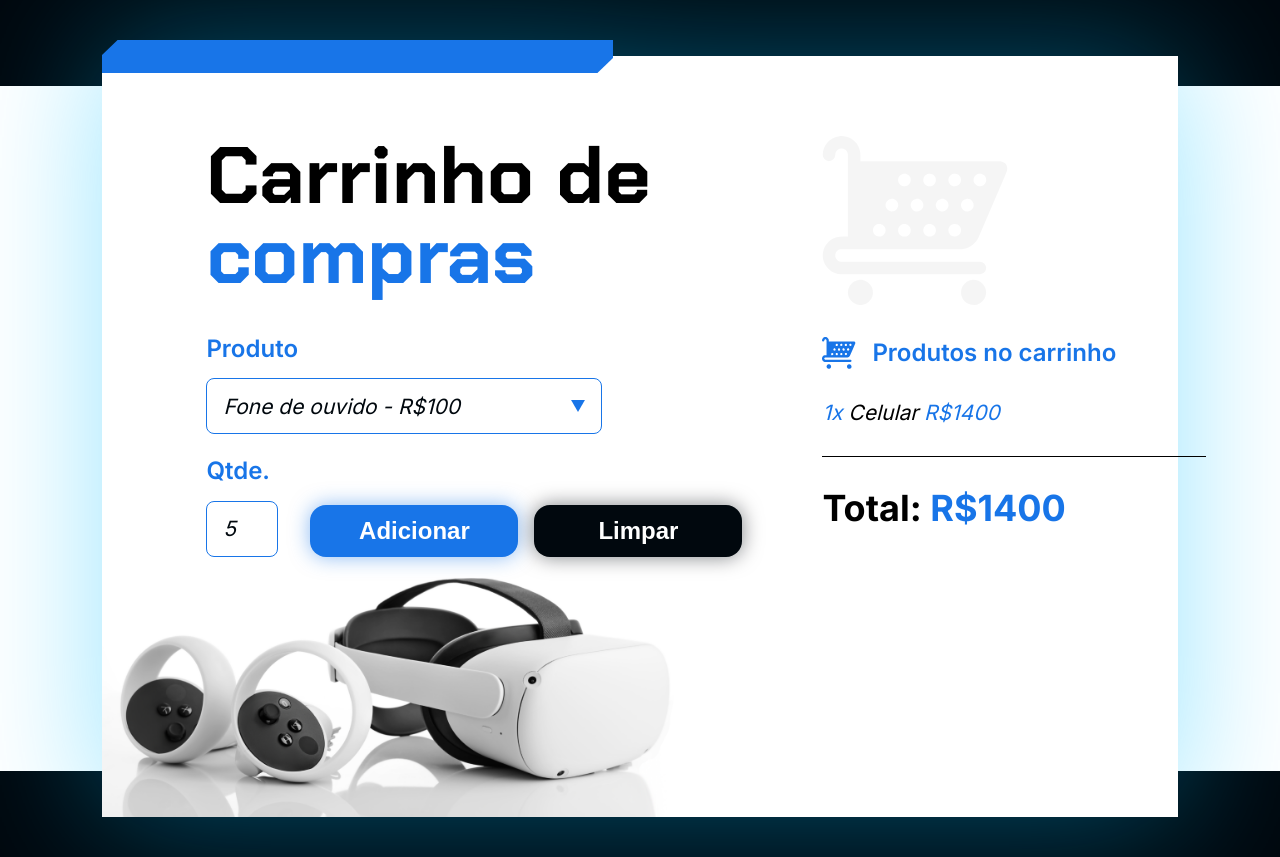
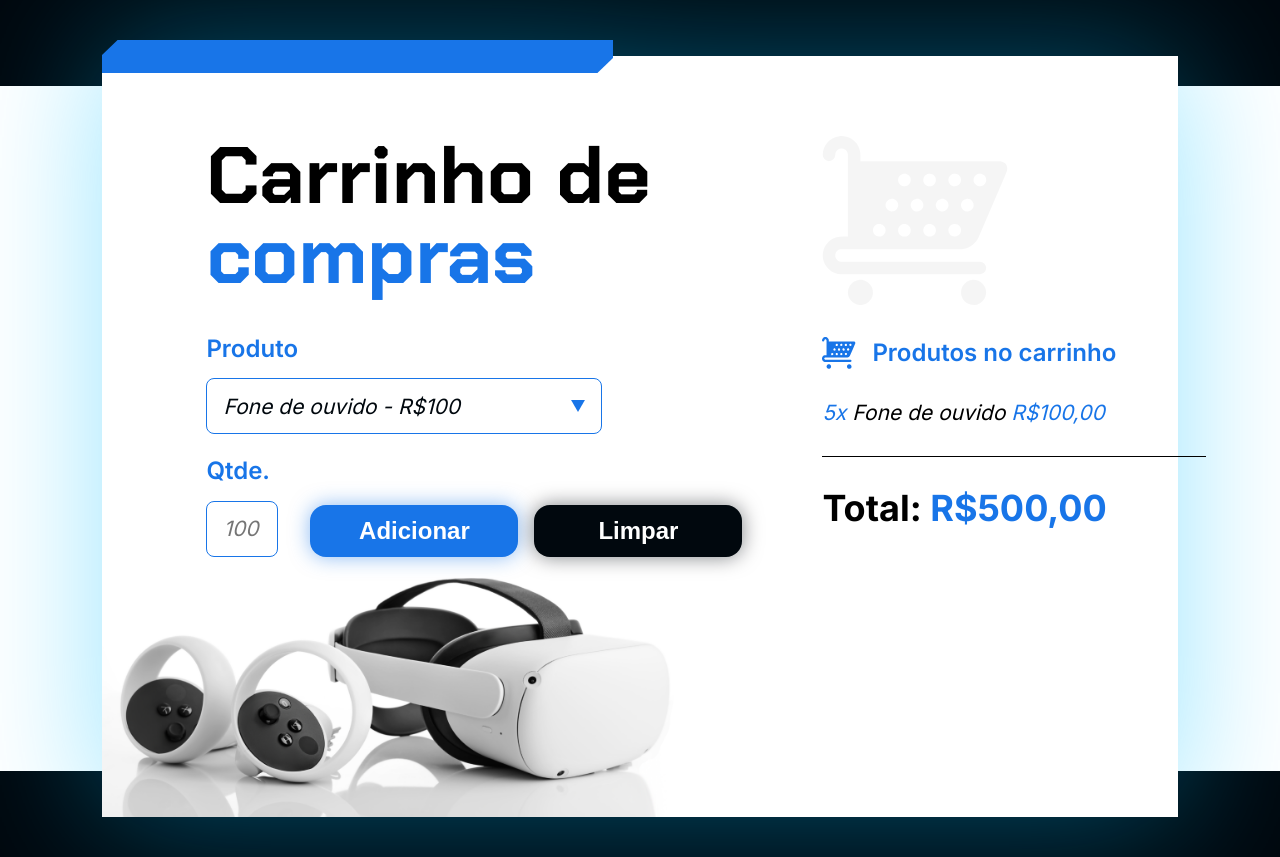
Before and after one commit to pauloprediger/Praticando-Logica-de-Progamacao, a website: page carrinho-compras/index.html in a window 1280 px wide. Both pictures are taken after typing "5" into the empty fields and a click on the button "Adicionar". Drawn offline with Linux system fonts and the light colour scheme.

Commit message:
Carrinho de compras atualizado

```diff
--- a/carrinho-compras/index.html
+++ b/carrinho-compras/index.html
@@ -57,14 +57,14 @@
 
       <section class="carrinho__produtos" id="lista-produtos">
         <section class="carrinho__produtos__produto">
-          <span class="texto-azul">1x</span> Celular <span class="texto-azul">R$1400</span>
         </section>
       </section>
 
       <div class="divisoria"></div>
 
       <p class="carrinho__total">
-        Total: <span class="texto-azul" id="valor-total">R$1400</span>
+        Total: <span class="texto-azul" id="valor-total">R$
+        </span>
       </p>
     </section>
   </main>
--- a/carrinho-compras/js/app.js
+++ b/carrinho-compras/js/app.js
@@ -0,0 +1,91 @@
+// Array para armazenar os produtos adicionados
+let produtos = [];
+
+function adicionar() {
+  // Pegando os elementos necessários
+  const produtoSelect = document.getElementById('produto');
+  const quantidadeInput = document.getElementById('quantidade');
+
+  // Pegando os valores dos elementos
+  const produtoSelecionado = produtoSelect.value;
+  const quantidade = parseInt(quantidadeInput.value, 10);
+
+  // Verificando se a quantidade é um número válido
+  if (isNaN(quantidade) || quantidade <= 0) {
+    alert('Por favor, insira uma quantidade válida.');
+    console.log('Quantidade inválida:', quantidadeInput.value);
+    return;
+  }
+
+  // Extraindo o preço do produto selecionado
+  const valorProduto = produtoSelecionado.split(' - R$')[1];
+  const precoProduto = parseFloat(valorProduto.replace(',', '.'));
+
+  // Verificando se o preço do produto é um número válido
+  if (isNaN(precoProduto)) {
+    alert('Erro ao obter o preço do produto.');
+    console.log('Preço inválido:', valorProduto);
+    return;
+  }
+
+  // Verificando se o produto já existe no carrinho
+  const produtoExistente = produtos.find(prod => prod.descricao === produtoSelecionado.split(' - R$')[0]);
+
+  if (produtoExistente) {
+    // Atualizando a quantidade e o preço do produto existente
+    produtoExistente.quantidade += quantidade;
+  } else {
+    // Criando o objeto produto
+    const produto = {
+      descricao: produtoSelecionado.split(' - R$')[0],
+      preco: precoProduto,
+      quantidade: quantidade
+    };
+
+    // Adicionando o produto ao array de produtos
+    produtos.push(produto);
+  }
+
+  // Atualizando a exibição dos produtos no carrinho
+  atualizarCarrinho();
+
+  // Limpando o campo da quantidade
+  quantidadeInput.value = '';
+}
+
+function atualizarCarrinho() {
+  const listaProdutos = document.getElementById('lista-produtos');
+  const valorTotal = document.getElementById('valor-total');
+
+  // Limpando a lista de produtos exibida
+  listaProdutos.innerHTML = '';
+
+  // Variável para calcular o valor total
+  let total = 0;
+
+  // Iterando sobre os produtos e atualizando a exibição
+  produtos.forEach(produto => {
+    total += produto.preco * produto.quantidade;
+
+    const novoProduto = document.createElement('section');
+    novoProduto.classList.add('carrinho__produtos__produto');
+    novoProduto.innerHTML = `<span class="texto-azul">${produto.quantidade}x</span> ${produto.descricao} <span class="texto-azul">R$${produto.preco.toFixed(2).replace('.', ',')}</span>`;
+    listaProdutos.appendChild(novoProduto);
+  });
+
+  // Atualizando o valor total
+  valorTotal.innerText = `R$${total.toFixed(2).replace('.', ',')}`;
+}
+
+function limpar() {
+    // Resetando o array de produtos
+    produtos = [];
+
+    // Limpando a exibição dos produtos no carrinho
+    const listaProdutos = document.getElementById('lista-produtos');
+    listaProdutos.innerHTML = '';
+
+    // Resetando o valor total
+    const valorTotal = document.getElementById('valor-total');
+    valorTotal.innerText = 'R$';
+  }
```
